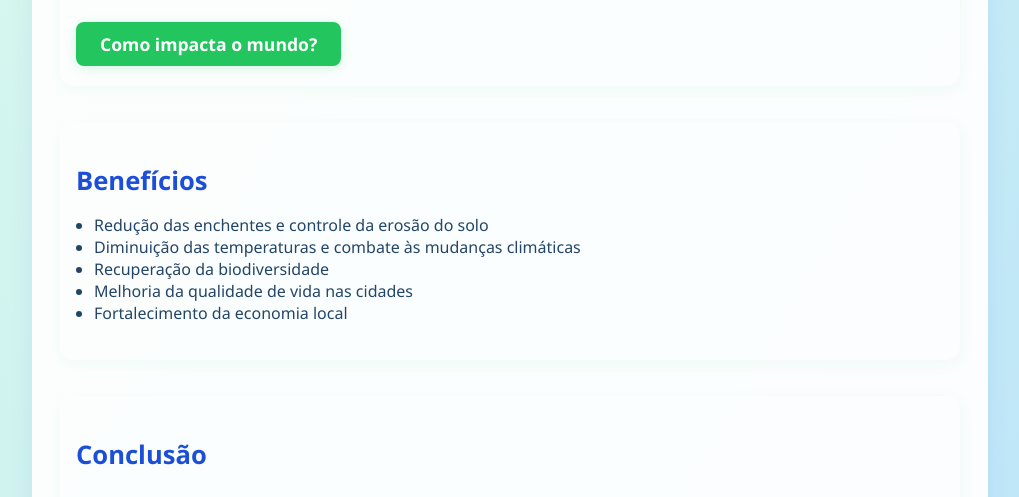
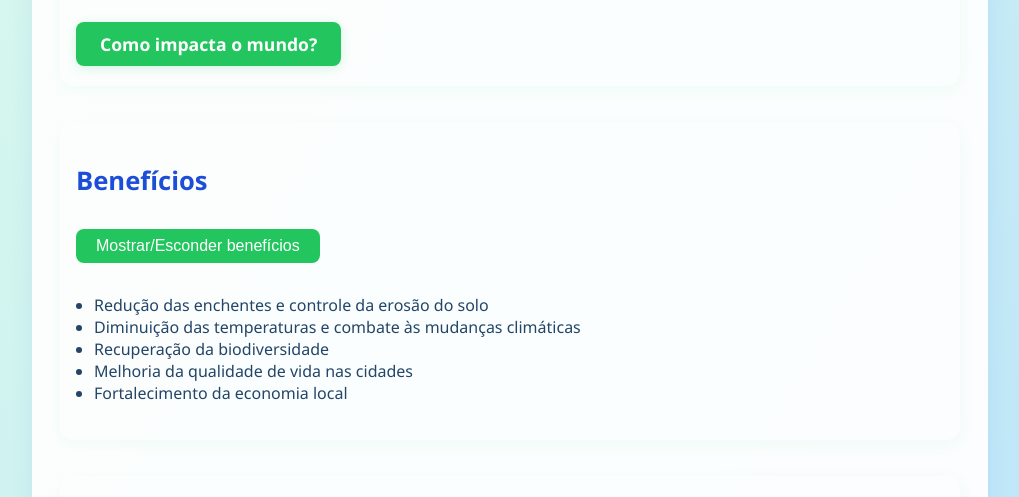
Before and after one commit to euchrisgab/Agrinho, a plain HTML site: page index.html in a window 1280 px wide. Shown: the part 1040-1537 px from the top of the page, without its empty margins (130-1149 px from the left). Drawn offline with Linux system fonts and the light colour scheme; some icons are missing.

Commit message:
Terminei os botões e arrumei algumas ocasiões, pesquiser no yt como fazia algumas functions do java para melhorar o site

```diff
--- a/index.html
+++ b/index.html
@@ -6,6 +6,7 @@
     <title>Impacto do Reflorestamento</title>
     <link rel="stylesheet" href="style.css">
 </head>
+<script src="script.js"></script>
 <body>
     <header>
         <h1>Impacto do Reflorestamento</h1>
--- /dev/null
+++ b/script.js
@@ -0,0 +1,27 @@
+document.addEventListener('DOMContentLoaded', function() {
+    const beneficiosSection = document.querySelector('#consequencias');
+    if (beneficiosSection) {
+        const btn = document.createElement('button');
+        btn.textContent = 'Mostrar/Esconder benefícios';
+        btn.style.background = '#22c55e';
+        btn.style.color = '#fff';
+        btn.style.border = 'none';
+        btn.style.borderRadius = '8px';
+        btn.style.padding = '8px 20px';
+        btn.style.fontSize = '1em';
+        btn.style.margin = '15px 0';
+        btn.style.cursor = 'pointer';
+
+        const lista = beneficiosSection.querySelector('ul');
+
+        btn.onclick = function() {
+            if (lista.style.display === 'none') {
+                lista.style.display = 'block';
+            } else {
+                lista.style.display = 'none';
+            }
+        };
+
+        beneficiosSection.insertBefore(btn, lista);
+    }
+});
```
